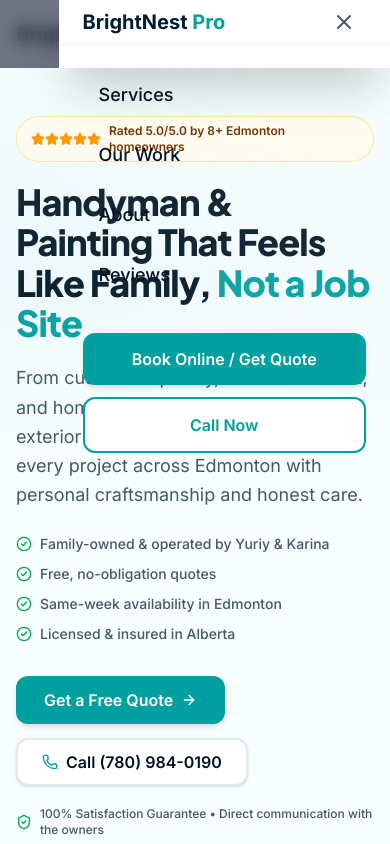
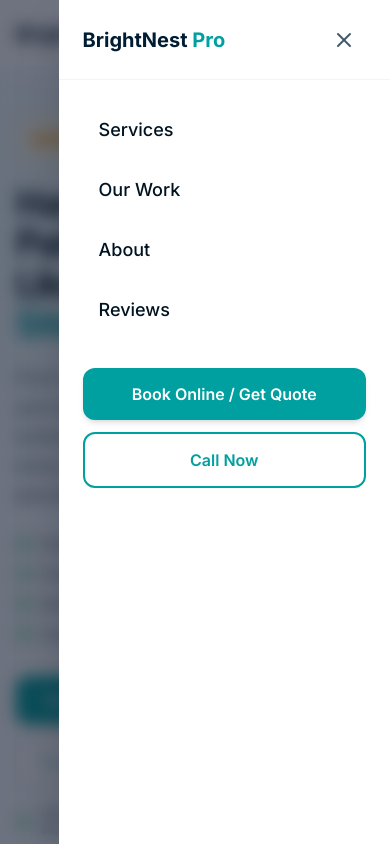
Before and after one commit to TarasBuba/brightnest-pro-clone, a Next.js app: page / in a window 390 px wide. Both pictures are taken after a click on the button 352 px from the left and 34 px from the top of the page. Shown: the top 844 px of the page. Built offline with nearby package versions, Linux system fonts and the light colour scheme.

Commit message:
fix: use react portal for mobile drawer to avoid stacking context clipping bugs

```diff
--- a/src/widgets/site-header/ui/mobile-nav.tsx
+++ b/src/widgets/site-header/ui/mobile-nav.tsx
@@ -1,9 +1,9 @@
 'use client';
 
 import { useState, useEffect } from 'react';
+import { createPortal } from 'react-dom';
 import Link from 'next/link';
 import { Menu, X } from 'lucide-react';
-import { siteConfig } from '@/src/shared/config/site';
 
 interface MobileNavToggleProps {
   links: { href: string; label: string }[];
@@ -12,6 +12,11 @@
 
 export function MobileNavToggle({ links, phoneNumber }: MobileNavToggleProps) {
   const [isOpen, setIsOpen] = useState(false);
+  const [mounted, setMounted] = useState(false);
+
+  useEffect(() => {
+    setMounted(true);
+  }, []);
 
   // Prevent background scrolling when menu is open
   useEffect(() => {
@@ -25,29 +30,20 @@
     };
   }, [isOpen]);
 
-  return (
-    <div className="lg:hidden">
-      <button
-        onClick={() => setIsOpen(true)}
-        aria-label="Open menu"
-        aria-expanded={isOpen}
-        className="flex h-11 w-11 items-center justify-center text-[var(--color-text-primary)] transition-colors hover:text-[var(--color-cta-primary)]"
-      >
-        <Menu className="h-6 w-6" />
-      </button>
-
+  const drawerContent = mounted ? (
+    <>
       {/* Backdrop */}
-      {isOpen && (
-        <div
-          className="fixed inset-0 z-40 bg-slate-900/60 backdrop-blur-sm transition-opacity duration-300"
-          onClick={() => setIsOpen(false)}
-          aria-hidden="true"
-        />
-      )}
+      <div
+        className={`fixed inset-0 z-[100] bg-slate-900/60 backdrop-blur-sm transition-opacity duration-300 ${
+          isOpen ? 'opacity-100' : 'opacity-0 pointer-events-none'
+        }`}
+        onClick={() => setIsOpen(false)}
+        aria-hidden="true"
+      />
 
       {/* Drawer */}
       <div
-        className={`fixed inset-y-0 right-0 z-50 flex h-full w-[85%] max-w-sm flex-col bg-white shadow-2xl transition-transform duration-300 ease-in-out ${
+        className={`fixed inset-y-0 right-0 z-[101] flex h-[100dvh] w-[85%] max-w-sm flex-col bg-white shadow-2xl transition-transform duration-300 ease-in-out ${
           isOpen ? 'translate-x-0' : 'translate-x-full'
         }`}
       >
@@ -98,6 +94,21 @@
           </div>
         </nav>
       </div>
+    </>
+  ) : null;
+
+  return (
+    <div className="lg:hidden">
+      <button
+        onClick={() => setIsOpen(true)}
+        aria-label="Open menu"
+        aria-expanded={isOpen}
+        className="flex h-11 w-11 items-center justify-center text-[var(--color-text-primary)] transition-colors hover:text-[var(--color-cta-primary)]"
+      >
+        <Menu className="h-6 w-6" />
+      </button>
+
+      {mounted ? createPortal(drawerContent, document.body) : null}
     </div>
   );
 }
```
